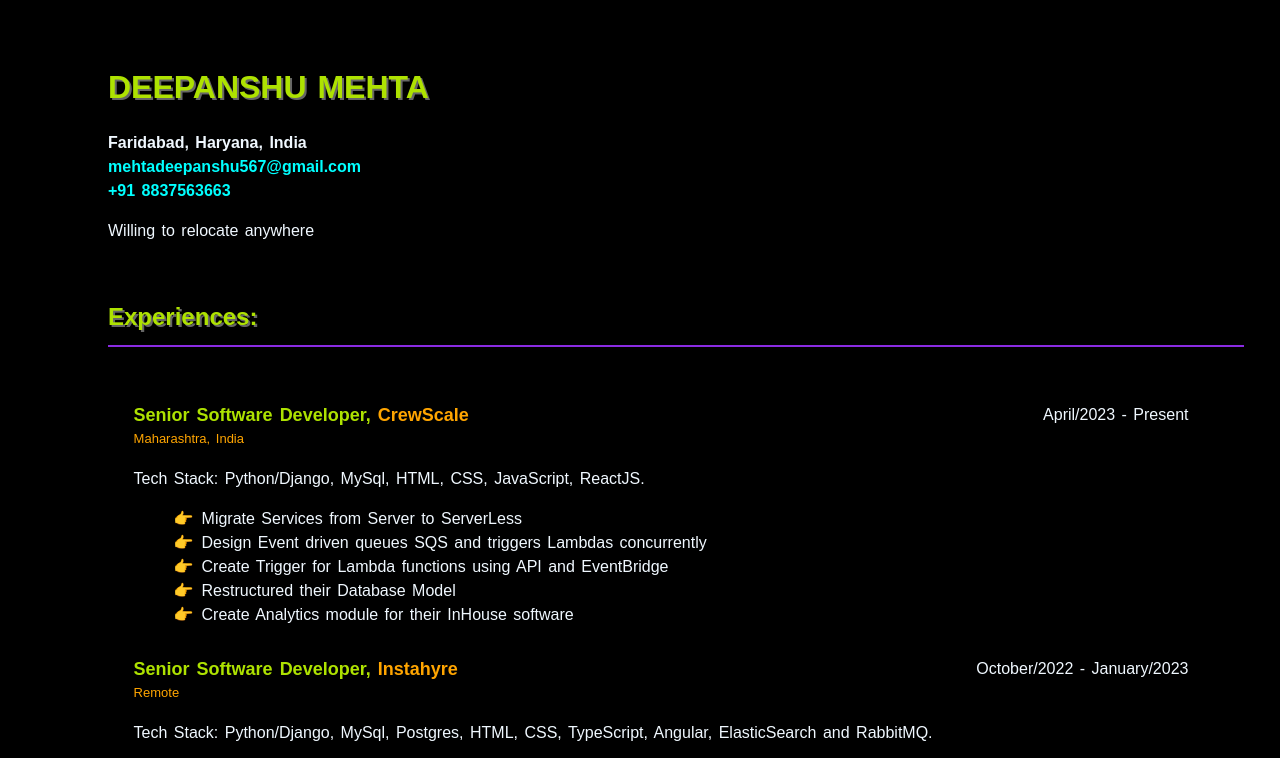
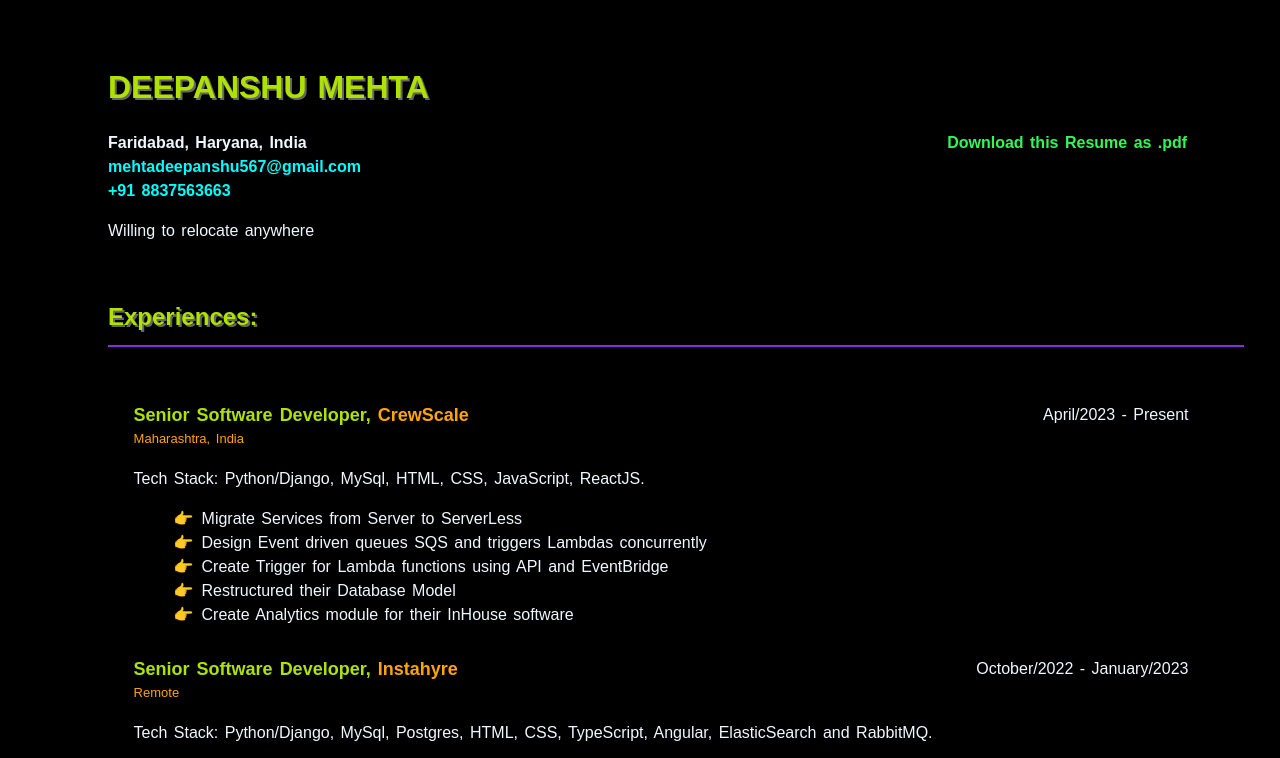
Before and after one commit to deepanshumehtaa/dpm07.github.io, a plain HTML site: page index.html in a window 1280 px wide. Shown: the top 758 px of the page. Drawn offline with Linux system fonts and the light colour scheme.

Commit message:
Update index.html

```diff
--- a/index.html
+++ b/index.html
@@ -187,7 +187,7 @@
             margin-right: 0.5em; /* Adjust spacing between emoji and list item text */
         }
 
-        .experience-title-date {
+        .experience-title-date, .space-in-between{
             display: flex;
             justify-content: space-between;
             width: 95%;
@@ -221,7 +221,10 @@
             </div>
 
             <div class="heading_details" style="display: inline;">
-                <div class="x" style="font-weight: 700; padding-top: 2vh;">Faridabad, Haryana, India</div>
+                <div class="space-in-between" style="font-weight: 700; padding-top: 2vh;">
+                    <div>Faridabad, Haryana, India</div>
+                    <a style="color: rgb(52, 247, 85);" href="https://raw.githubusercontent.com/deepanshumehtaa/dpm07.github.io/main/resume.pdf">Download this Resume as .pdf</a>
+                </div>
                 <a class="x" style="font-weight: 800; display: block;" href="mailto:mehtadeepanshu567@gmail.com?subject=Contact Deepanshu Mehta">mehtadeepanshu567@gmail.com</a>
                 <a class="x" style="font-weight: 800; display: block;" href="tel:+918837563663">+91 8837563663</a>
 
@@ -352,7 +355,7 @@
                     <span class="sub-heading">Bachelors of Technology in Electronics & Communication Engineering</span>
                     <span class="experience-date">Aug/2016 to Jun/2020</span>
                 </div>
-                <div class="sub-heading" style="color: orange; margin-top: 1vh;"><a src="https://www.bennett.edu.in/" target="_blank">Bennett University </a><span style="color: wheat;">Greater Noida, Uttar Pradesh, India</span></div>
+                <div class="sub-heading" style="color: orange; margin-top: 1vh;"><a href="https://www.bennett.edu.in/" target="_blank">Bennett University </a><span style="color: wheat;">Greater Noida, Uttar Pradesh, India</span></div>
             </div>
 
         <br>
```
